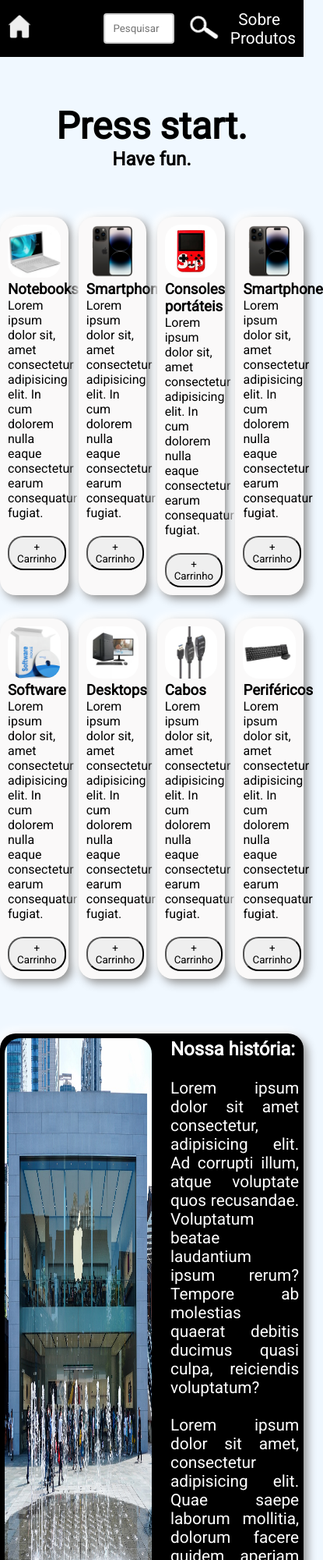
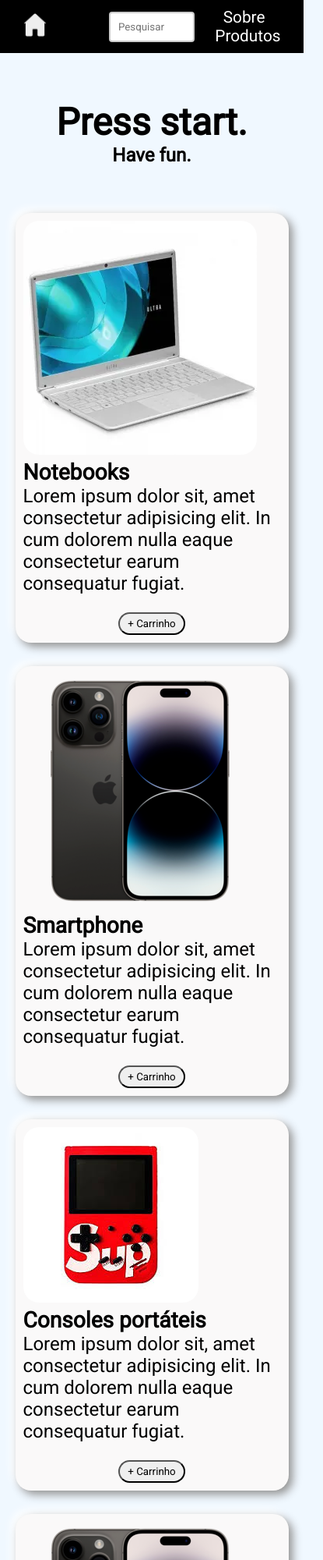
Before and after one commit to viniq1/loja-responsiva, a plain HTML site: page index.html in a window 390 px wide. Shown: the top 2000 px of the page at 78% size, 415 px wide, since content can reach past the window. Drawn offline with Linux system fonts and the light colour scheme.

Commit message:
Adicionando responsividade

```diff
--- a/index.html
+++ b/index.html
@@ -3,7 +3,7 @@
 <head>
     <meta charset="UTF-8">
     <meta name="viewport" content="width=device-width, initial-scale=1.0">
-    <title>Loja</title>
+    <title>Loja Eletro</title>
     <link rel="stylesheet" href="main.css">
     <link rel="preconnect" href="https://fonts.googleapis.com">
     <link rel="preconnect" href="https://fonts.gstatic.com" crossorigin>
@@ -24,6 +24,7 @@
                 </button>
             </div>
             <div class="links">
+                <img src="image/Menu-white.png" alt="Menu">
                 <a href="#sobre" id="link-sobre">Sobre</a>
                 <a href="#produtos">Produtos</a>
             </div>
--- a/main.css
+++ b/main.css
@@ -26,6 +26,10 @@ body {
 
 .links {
     text-align: right;
+}
+
+.links img {
+    display: none;
 }
 
 .header-container div {
@@ -146,3 +150,45 @@ button {
     font-size: 1.3em;
     text-align: justify;
 }
+
+@media screen and (max-width: 767px)  {
+    .header-container {
+        max-width: 90%;
+    }
+
+    section {
+        max-width: 90%;
+    }
+
+    .card-produto ul {
+        display: block;
+        font-size: 1.5em;
+    }
+
+    .card-produto li {
+        width: fit-content;
+        margin-bottom: 30px;
+        background-color: #faf9f9;
+        border-radius: 20px;
+        box-shadow:  5px 5px 12px #929292, -5px -5px 12px #ffffff;
+    }
+
+    #sobre {
+        display: block;
+    }
+
+    #sobre img {
+        max-width: 100%;
+        margin: none;
+        border-radius: 20px;
+    }
+
+    .header-container button {
+        display: none;
+    }
+
+    .links a {
+        display: block;
+    }
+
+}
```
Also changed, not shown: image/Menu-white.png (added), image/Menu.png (added).
